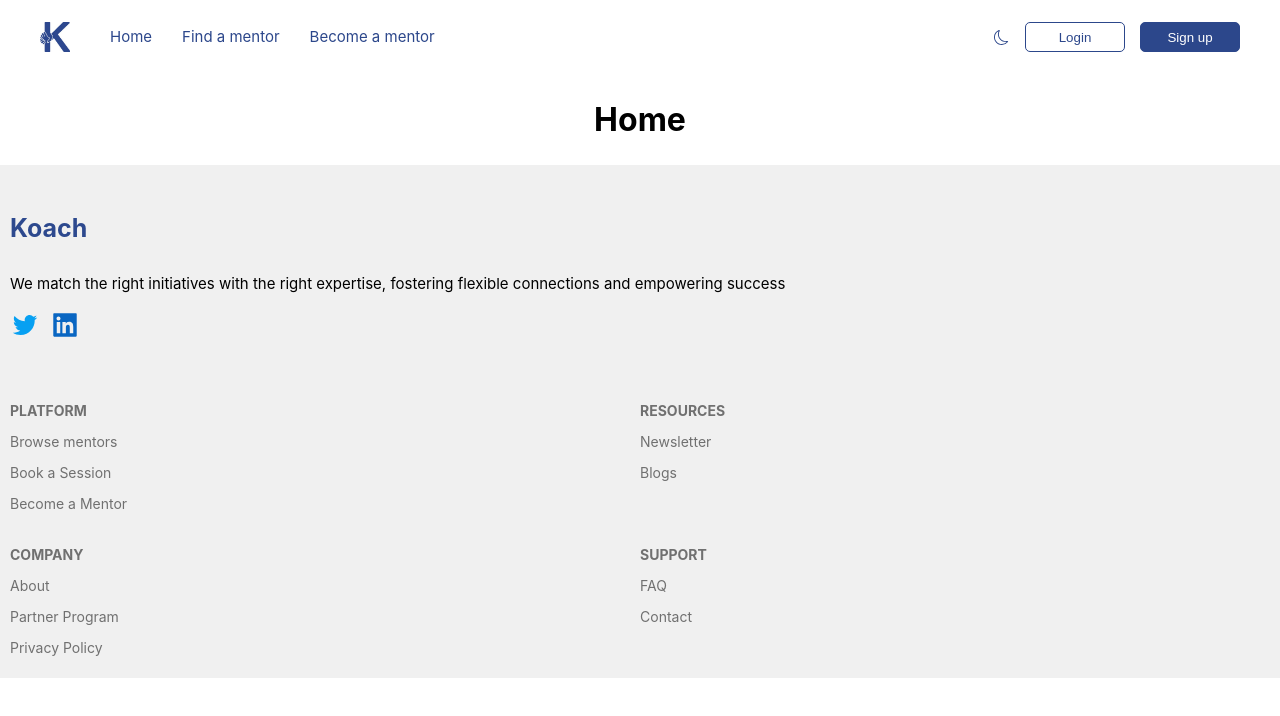
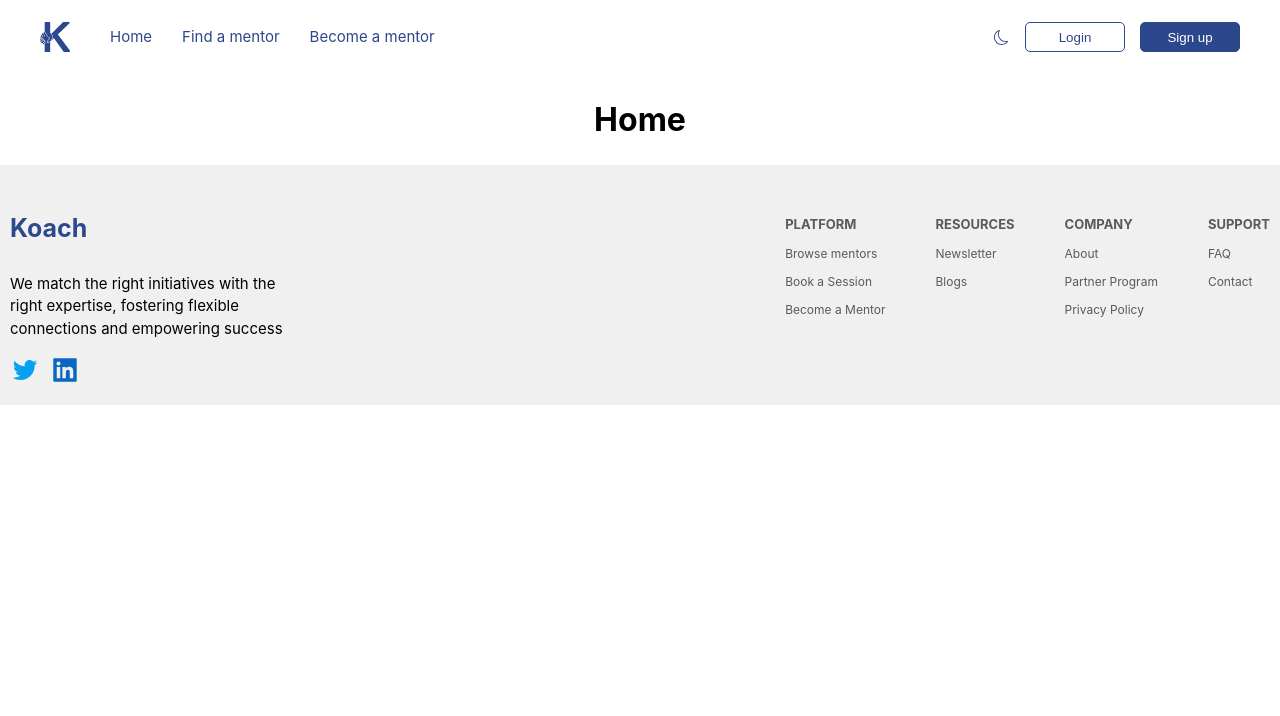
Before and after one commit to rivasbolinga/koach-home, a React (Vite) app: page / in a window 1280 px wide. Shown: the top 716 px of the page. Built offline with nearby package versions, Linux system fonts and the light colour scheme.

Commit message:
Style for tablet version

```diff
--- a/src/styles/common.scss
+++ b/src/styles/common.scss
@@ -3,6 +3,8 @@ body {
   padding: 0;
   overflow-x: hidden;
   width: 100%;
+  display: flex;
+  flex-direction: column;
   box-sizing: border-box;
   text-align: center;
 }
@@ -33,7 +35,7 @@ $color-white-2: rgb(245,245,245);
 $color-white-3: rgb(240,240,240);
 $color-blue-1: rgb(44,71,139);
 $color-blue-2: rgb(45,73,142);
-$colo-grey-1: rgb(112,112,112);
+$colo-grey-1: rgb(91, 90, 90);
 $color-blue-tw: rgb(7,160,242);
 $color-blue-in:rgb(9,102,194);
 
--- a/src/styles/footer.scss
+++ b/src/styles/footer.scss
@@ -1,5 +1,6 @@
 @import './common.scss';
 
+//-- Footer for mobile version STARTS here
 footer {
   background-color: $color-white-3;
   display: flex;
@@ -8,7 +9,6 @@ footer {
   padding: 20px 10px;
   text-align: left;
   gap: 30px;
-
 }
 
 .footer-right-container {
@@ -26,6 +26,7 @@ grid-template-rows: 1fr 1fr;
 
 .footer-description {
  font-size: 15px;
+ max-width: 300px;
 }
 
 .social-logos {
@@ -63,3 +64,35 @@ li {
   font-size: 14px;
 }
 }
+
+//-- Footer for mobile version ENDS here
+
+//-- Footer for tablet version STARTS here
+
+@media (min-width: 768px) {
+.footer-right-container {
+display: flex;
+gap: 50px;
+}
+.footer-links-container {
+h4 {
+  font-size: 13px;
+}
+
+li {
+  font-size: 12px;
+}
+}
+}
+//-- Footer for tablet version ENDS here
+
+@media (min-width: 1000px) {
+  footer {
+
+  flex-direction: row;
+  justify-content: space-between;
+  padding: 20px 10px;
+  text-align: left;
+  gap: 20px;
+}
+}
```
